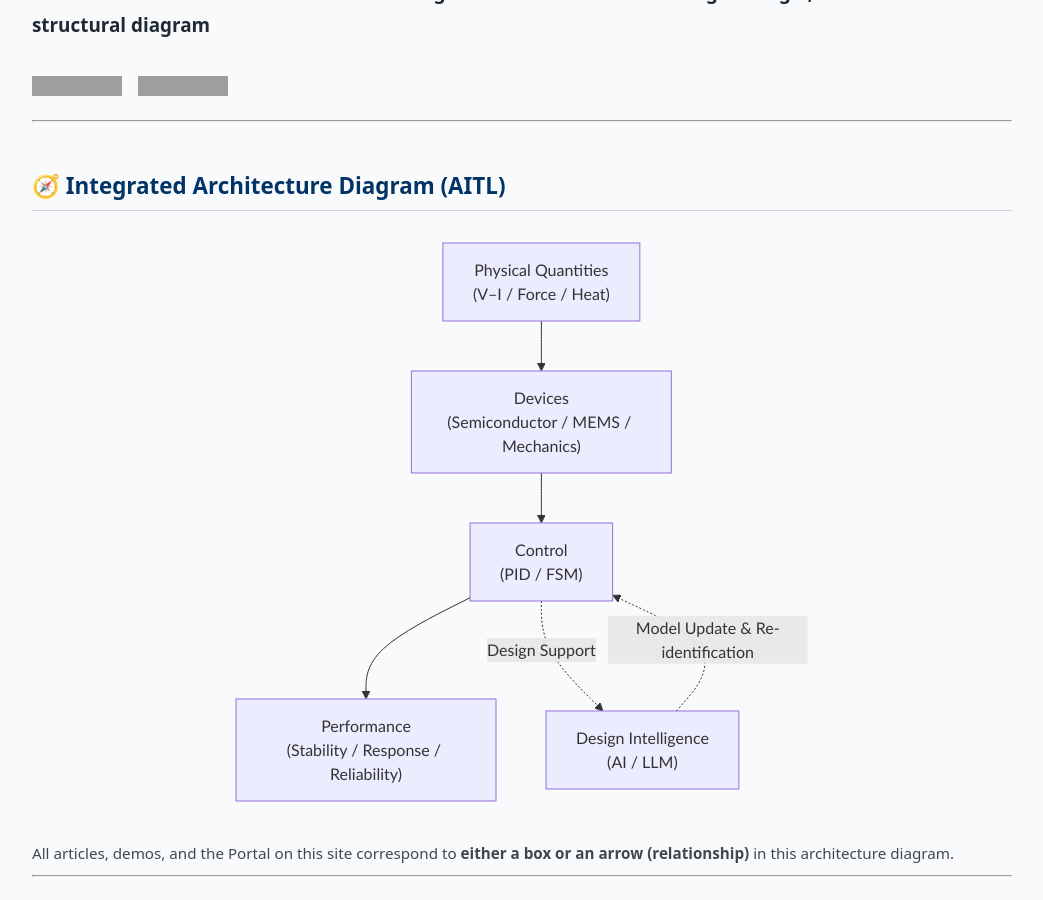
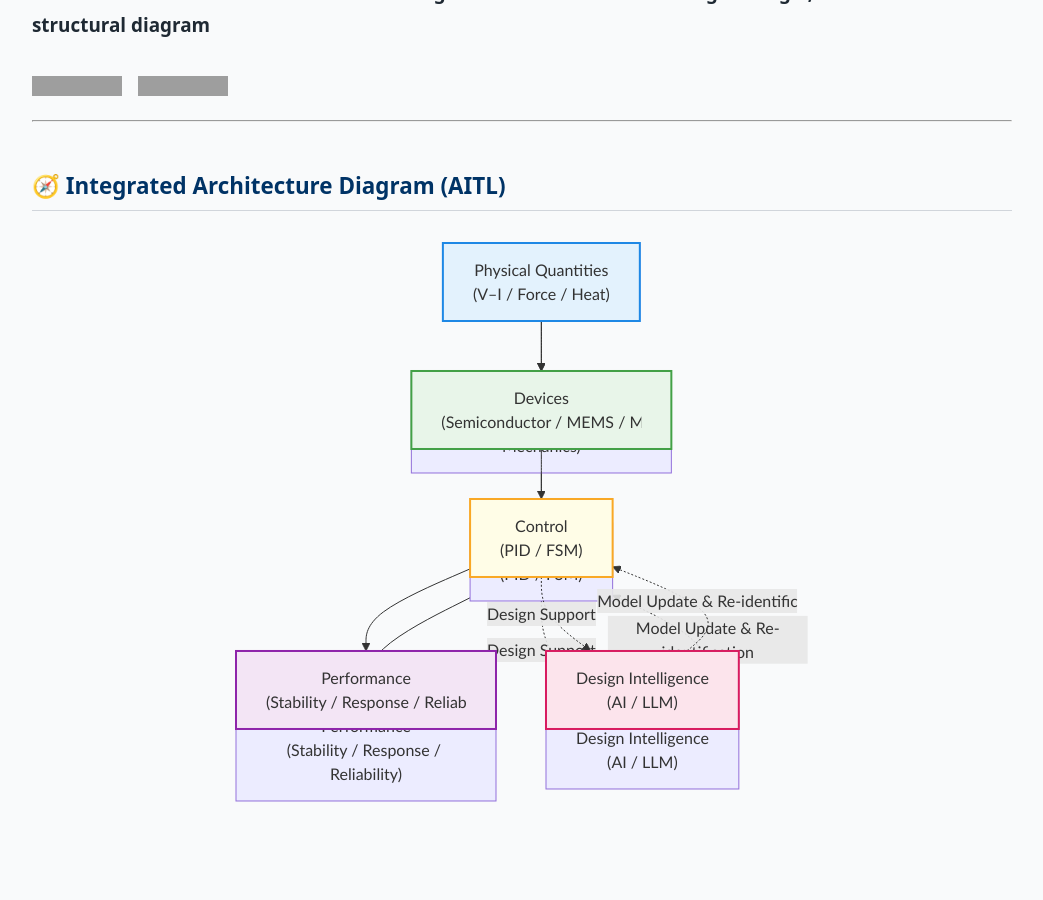
Before and after one commit to Samizo-AITL/Samizo-AITL.github.io, a Jekyll site: the page built from en/index.md, in a window 1280 px wide and 900 px high, scrolled down 450 px. Shown: the whole window, without its empty margins (118-1161 px from the left). Built offline with Jekyll 4.4.1, drawn with Linux system fonts in a browser that asks for light colours; grey boxes are pictures that could not be loaded.

Commit message:
Update index.md

````diff
--- a/en/index.md
+++ b/en/index.md
@@ -55,6 +55,27 @@ flowchart TD
     C --> S
     C -. Design Support .-> A
     A -. Model Update & Re-identification .-> C
+```
+
+```mermaid
+flowchart TD
+    P["Physical Quantities<br>(V–I / Force / Heat)"]:::physics
+    D["Devices<br>(Semiconductor / MEMS / Mechanics)"]:::device
+    C["Control<br>(PID / FSM)"]:::control
+    A["Design Intelligence<br>(AI / LLM)"]:::ai
+    S["Performance<br>(Stability / Response / Reliability)"]:::performance
+
+    P --> D
+    D --> C
+    C --> S
+    C -. Design Support .-> A
+    A -. Model Update & Re-identification .-> C
+
+    classDef physics fill:#E3F2FD,stroke:#1E88E5,stroke-width:2px
+    classDef device fill:#E8F5E9,stroke:#43A047,stroke-width:2px
+    classDef control fill:#FFFDE7,stroke:#F9A825,stroke-width:2px
+    classDef ai fill:#FCE4EC,stroke:#D81B60,stroke-width:2px
+    classDef performance fill:#F3E5F5,stroke:#8E24AA,stroke-width:2px
 ```
 
 <div style="margin-top:0.9em; font-size:0.95em; opacity:0.85;">
````
